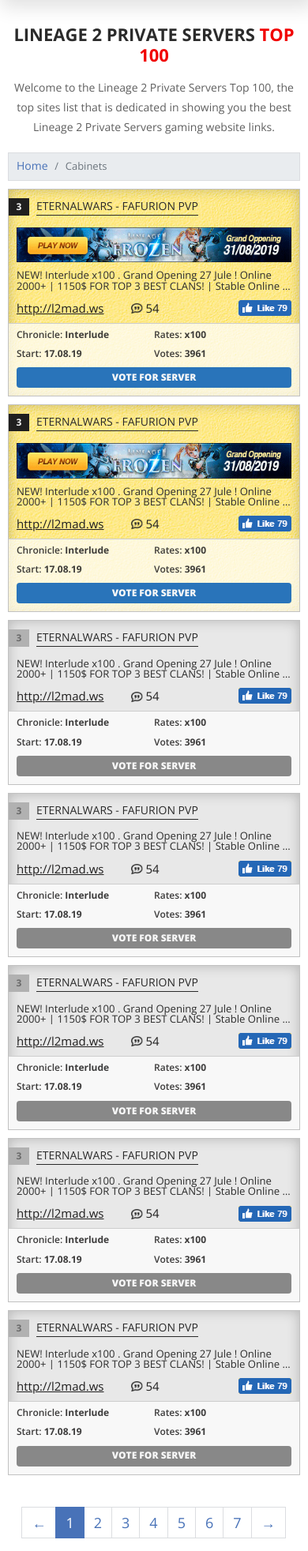
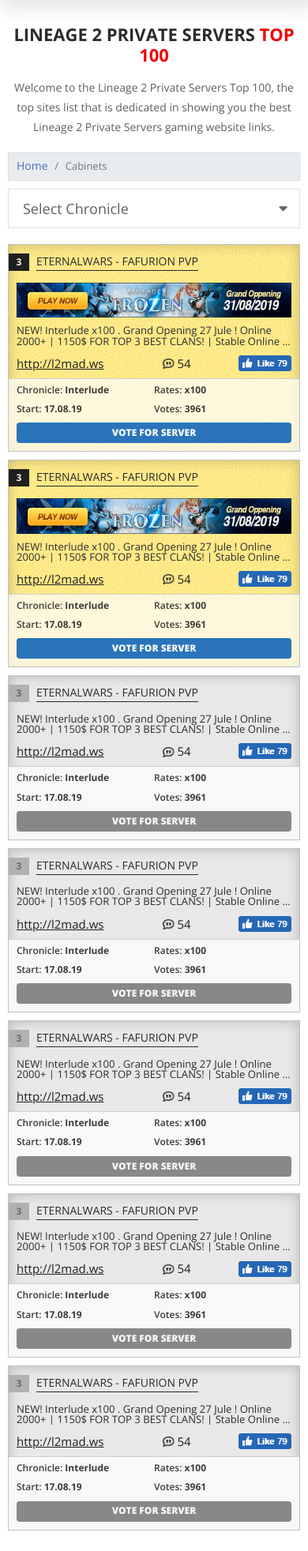
Before and after one commit to bilatchuk1994/game_html, a PHP site: page /rating.php in a window 390 px wide. Shown: the part 51-2015 px from the top of the page at 79% size. Run offline with PHP 8.4, Linux system fonts and the light colour scheme; some libraries are stand-ins or nearby versions.

Commit message:
Правки 40

```diff
--- a/css/main.css
+++ b/css/main.css
@@ -2376,7 +2376,7 @@
 }
 
 .server-info ul li:first-child {
-    width: 170px;
+    width: 190px;
     overflow: hidden;
     margin-right: 5px;
 }
--- a/css/media.css
+++ b/css/media.css
@@ -105,6 +105,18 @@
   max-width: 480px;
 }
 
+.rating-block .premium-block .server-block h3 {
+    max-width: 425px;
+}
+
+.rating-block .server-block p{
+  max-width: 480px;
+}
+
+.server-img img{
+  width: 100%;
+}
+
 }
 
 /* Medium Devices, Desktops */
@@ -114,6 +126,10 @@
   }
 
 .rating-block .server-block h3 {
+    max-width: 480px;
+}
+
+.rating-block .premium-block .server-block h3 {
     max-width: 480px;
 }
 
@@ -626,6 +642,7 @@
     color: rgb(95, 95, 95);
     line-height: 1.786;
     text-align: center;
+    padding-left: 0;
   }
 
   .rating-block p br {
@@ -700,7 +717,7 @@
     padding-left: 0;
   }
 
-  .rating-block p {
+  .rating-block .server-block p {
     padding-left: 0;
     max-width: 480px;
   }
@@ -952,6 +969,10 @@
     max-width: 100%;
 }
 
+.rating-block .premium-block .server-block h3 {
+    max-width: calc(100% - 25px);
+}
+
 }
 
 /* Extra Small Devices, Phones */
@@ -962,6 +983,14 @@
 
   .server-img {
   height: auto;
+}
+
+.server-info {
+    max-width: 100%;
+}
+
+.rating-block .server-block p{
+  max-width: 100%;
 }
 
 .vote-rating-title .vote-flex h3 i {
@@ -1380,8 +1409,10 @@
   }
 
   .server-info ul li:first-child {
-    width: 140px;
-  }
+    width: 240px;
+}
+
+
 
   .server-info ul li a {
     white-space: nowrap;
@@ -1399,6 +1430,10 @@
   .vip-table-flex {
     justify-content: space-between;
     flex-wrap: wrap;
+  }
+
+  .server-info ul li:first-child {
+    width: 180px;
   }
 
   .vip-table-flex > div {
@@ -1505,6 +1540,10 @@
     flex-wrap: wrap;
   }
 
+  .server-info ul li:first-child {
+    width: 140px;
+  }
+
   .view-flex h3 {
     margin: 0 0 15px;
   }
--- a/rating.php
+++ b/rating.php
@@ -83,6 +83,24 @@
                       <li>/</li>
                       <li>Cabinets</li>
                     </ul>
+                  </div>
+
+                  <div class="hidden-desc mob-control">
+                    <div class="row">
+                      <div class="col-lg-12">
+                        <select>
+                          <option value="">Select chronicle</option>
+                          <option value="">All</option>
+                          <option value="">Interlude</option>
+                          <option value="">High five</option>
+                          <option value="">Classic</option>
+                          <option value="">Gracia final</option>
+                          <option value="">Gve</option>
+                          <option value="">God</option>
+                          <option value="">Epilogue</option>
+                        </select>
+                      </div>
+                    </div>
                   </div>
 
 
```
